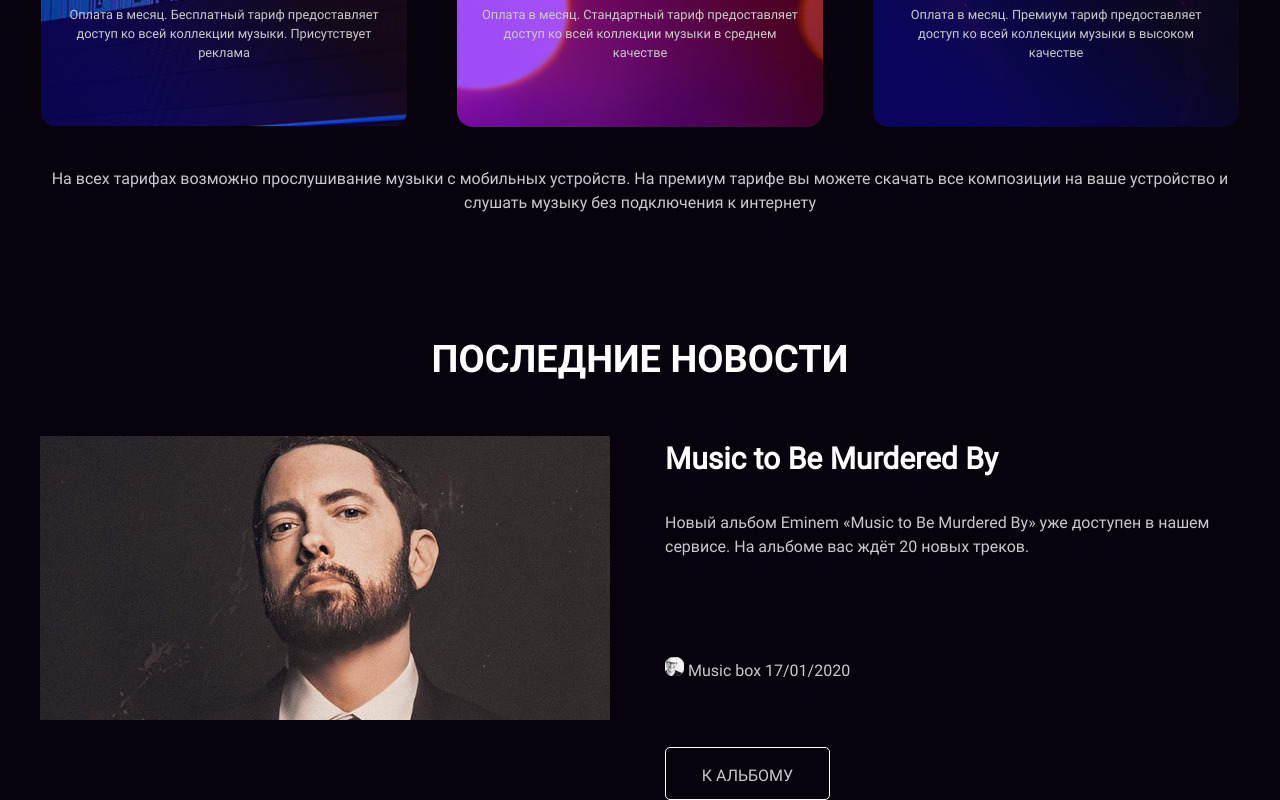
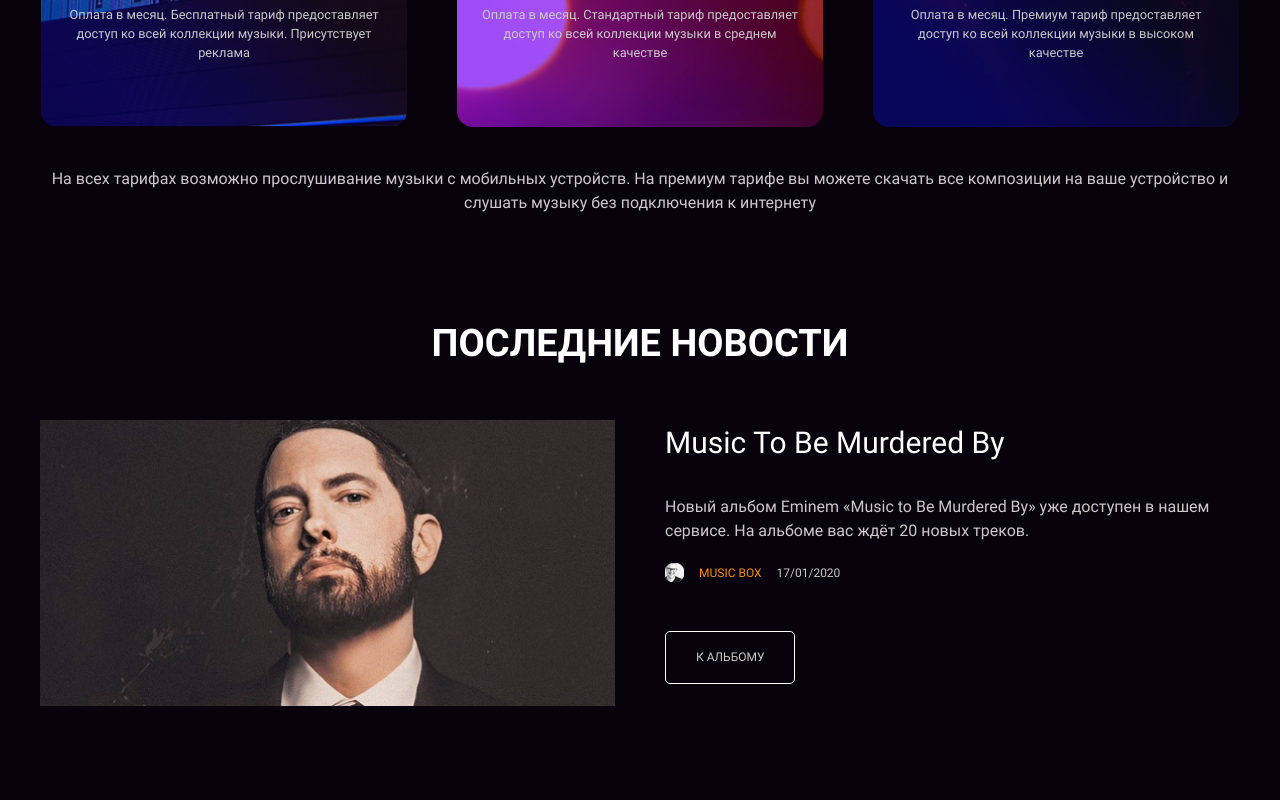
Before and after one commit to korchel/layout-designer-project-56, a website: page src/index.html in a window 1280 px wide. Shown: the part 1443-2243 px from the top of the page. After the commit the page ends 2149 px from the top, so only its background shows below. Drawn offline with Linux system fonts and the light colour scheme.

Commit message:
section 3 grid

```diff
--- a/src/index.html
+++ b/src/index.html
@@ -80,11 +80,12 @@
     </section>
     <section id="page-news">
       <div class="container pt-100">
-        <h2 class="text-center mb-48">Последние новости</h2>
-        <div class="news-item">
+        <h2 class="text-center">Последние новости</h2>
+        <div class="news-item mt-48">
           <img src="./images/news/Music to Be Murdered By.png" alt="Emenem">
+
           <div class="news-body">
-            <h3>Music to Be Murdered By</h3>
+            <h3>music to be murdered by</h3>
             <p>
               Новый альбом Eminem «Music to Be Murdered By» уже доступен в
               нашем сервисе. На альбоме вас ждёт 20 новых треков.
@@ -93,9 +94,10 @@
           <div class="news-footer">
             <div class="news-author">
               <img src="./images/avatar.png" alt="avatar">
-              <p><span>Music box</span>  17/01/2020</p>
+              <p><span>Music box</span></p>
+              <p>17/01/2020</p>
             </div>
-            <a href="#">К альбому</a>
+            <a href="#" class="mt-48">К альбому</a>
           </div>
         </div>
       </div>
--- a/src/scss/section-news.scss
+++ b/src/scss/section-news.scss
@@ -1,16 +1,16 @@
-.mb-48 {
-  margin-bottom: 48px;
+.mt-48 {
+  margin-top: 48px;
 }
 
 .news-item {
   display: grid;
-  grid-template-columns: repeat(2, 575px);
-  grid-template-rows: repeat(2, 1fr);
-  gap: 50px;
+  grid-template-columns: repeat(2, 1fr);
+  grid-template-rows: 1fr 1fr;
+
+  column-gap: 50px;
 
   img {
-    max-width: 100%;
-
+    width: 100%;
     grid-row: span 2;
   }
 
@@ -18,28 +18,58 @@
     margin: 0;
     font-size: 30px;
     color: $white;
+    text-transform: capitalize;
+    font-weight: 400;
+    @media (max-width: 620px) {
+      margin-top: 50px;
+      font-size: 16px;
+    }
 
     + p {
-      margin-top: 30px;
+      margin: 30px 0 0;
+
+      @media (max-width: 620px) {
+        margin-top: 16px;
+        font-size: 16px;
+      }
     }
 
 
   }
 }
 
+.news-body {
+  height: fit-content;
+  max-width: 100%;
+}
+
 .news-footer {
-  p {
-    display: inline-block;
+  .news-author {
+    display: flex;
+    align-items: center;
+    height: 20px;
+    p {
+      margin-left: 15px;
+      font-size: 12px;
+      span {
+        color: $orange;
+        text-transform: uppercase;
+      }
+    }
+    img {
+      width: 19px;
+    }
   }
+
+
   a {
     display: block;
 
-    width: 165px;
+    width: fit-content;
     height: 53px;
     padding: 16px 30px;
-    margin: 48px 0 0;
 
-    text-align: center;
+    font-size: 12px;
 
     @include btn;
   }
--- a/src/scss/section-pricing.scss
+++ b/src/scss/section-pricing.scss
@@ -78,6 +78,6 @@
 }
 
 .pricing-footer {
-    margin-top: 40px;
+    margin: 40px 0 0;
     text-align: center;
 }
```
Also changed, not shown: src/css/app.css, 1 other file.
